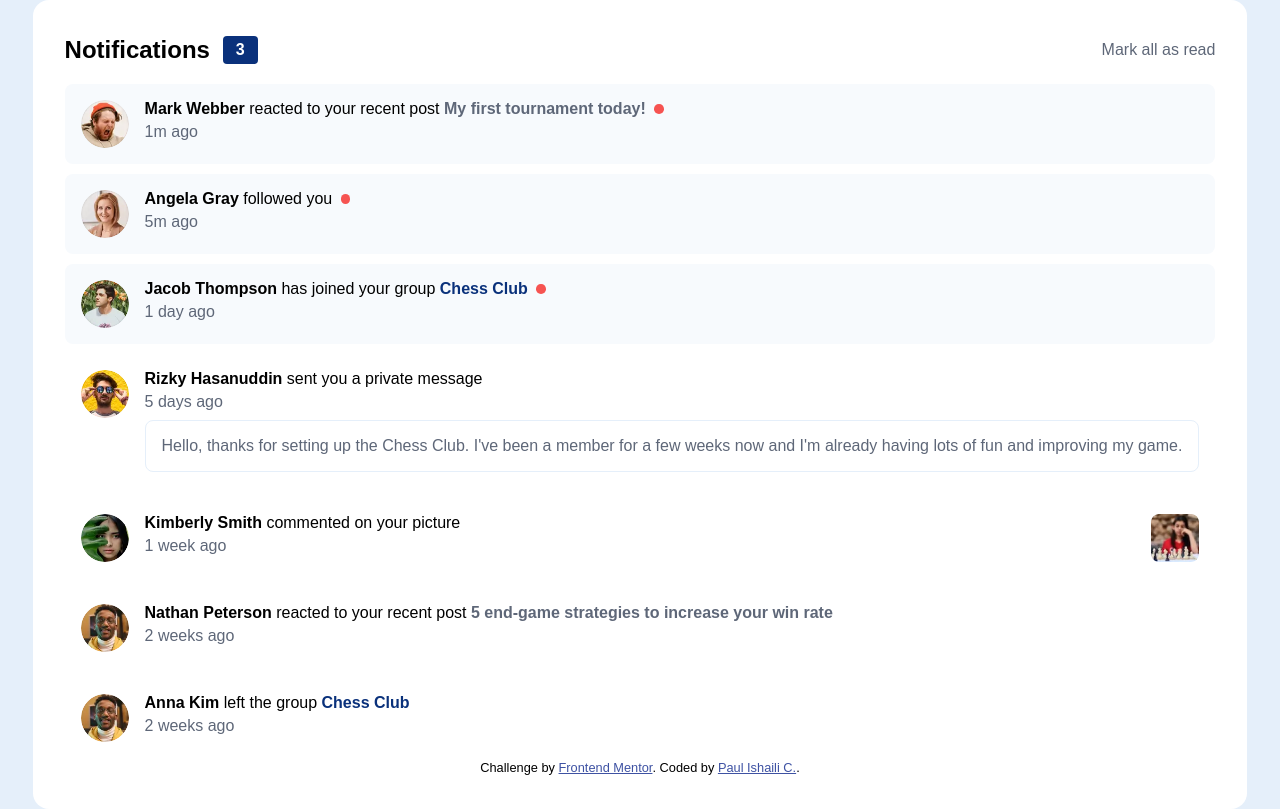
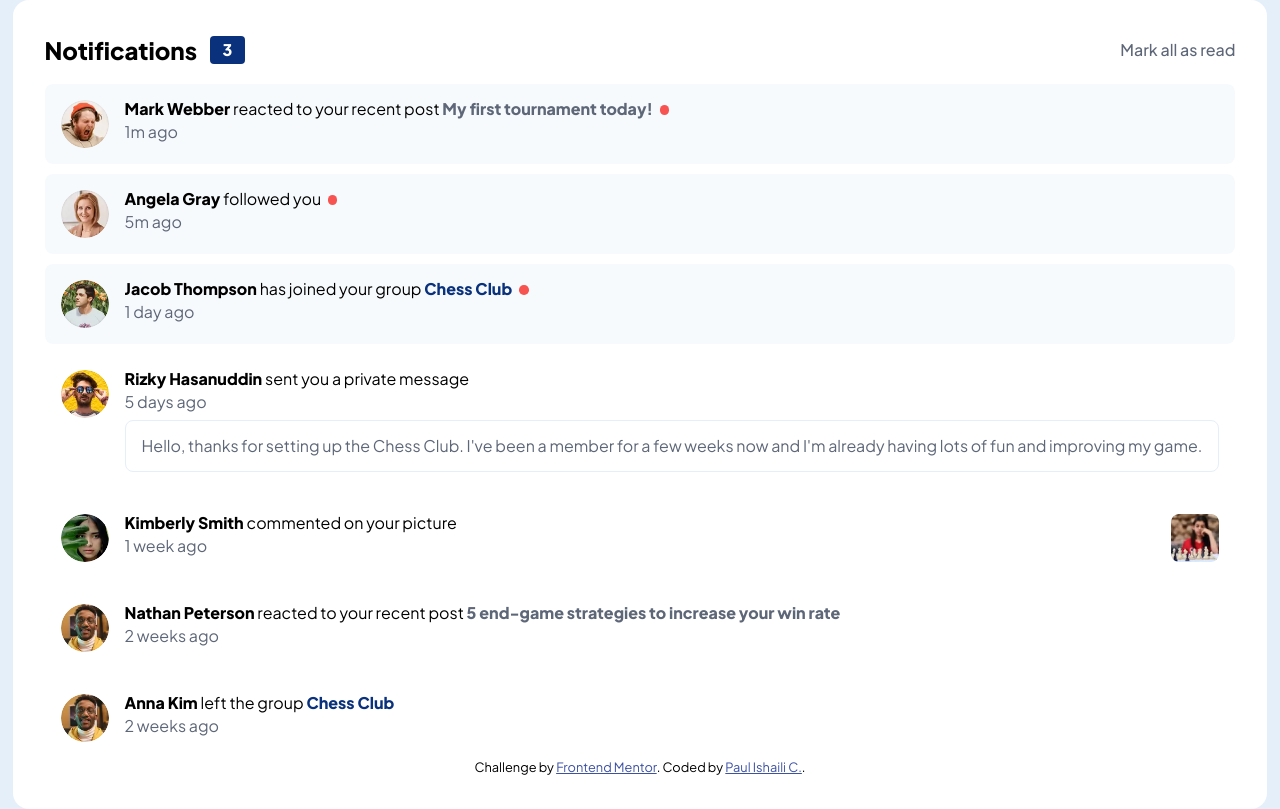
Before and after one commit to mrpaulishaili/fm-notification-page, a plain HTML site: page index.html in a window 1280 px wide. Drawn offline with Linux system fonts and the light colour scheme.

Commit message:
Added Google Local fonts

```diff
--- a/src/scss/main.scss
+++ b/src/scss/main.scss
@@ -14,6 +14,45 @@
   //   Media Queries Variables
   --Mobile: 375px;
   --Desktop: 1440px;
+}
+
+// Fontface
+
+/* plus-jakarta-sans-regular - latin */
+@font-face {
+  font-family: 'Plus Jakarta Sans';
+  font-style: normal;
+  font-weight: 400;
+  src: local(''),
+    url('../../assets/fonts/plus-jakarta-sans-v3-latin-regular.woff2')
+      format('woff2'),
+    /* Chrome 26+, Opera 23+, Firefox 39+ */
+      url('../../assets/fonts/plus-jakarta-sans-v3-latin-regular.woff')
+      format('woff'); /* Chrome 6+, Firefox 3.6+, IE 9+, Safari 5.1+ */
+}
+/* plus-jakarta-sans-500 - latin */
+@font-face {
+  font-family: 'Plus Jakarta Sans';
+  font-style: normal;
+  font-weight: 500;
+  src: local(''),
+    url('../../assets/fonts/plus-jakarta-sans-v3-latin-500.woff2')
+      format('woff2'),
+    /* Chrome 26+, Opera 23+, Firefox 39+ */
+      url('../../assets/fonts/plus-jakarta-sans-v3-latin-500.woff')
+      format('woff'); /* Chrome 6+, Firefox 3.6+, IE 9+, Safari 5.1+ */
+}
+/* plus-jakarta-sans-800 - latin */
+@font-face {
+  font-family: 'Plus Jakarta Sans';
+  font-style: normal;
+  font-weight: 800;
+  src: local(''),
+    url('../../assets/fonts/plus-jakarta-sans-v3-latin-800.woff2')
+      format('woff2'),
+    /* Chrome 26+, Opera 23+, Firefox 39+ */
+      url('../../assets/fonts/plus-jakarta-sans-v3-latin-800.woff')
+      format('woff'); /* Chrome 6+, Firefox 3.6+, IE 9+, Safari 5.1+ */
 }
 
 // Mixins
```
Also changed, not shown: assets/fonts/PlusJakartaSans-VariableFont_wght.ttf (deleted), assets/fonts/plus-jakarta-sans-v3-latin-500.woff (added), assets/fonts/plus-jakarta-sans-v3-latin-500.woff2 (added), assets/fonts/plus-jakarta-sans-v3-latin-800.woff (added), assets/fonts/plus-jakarta-sans-v3-latin-800.woff2 (added), assets/fonts/plus-jakarta-sans-v3-latin-regular.woff (added), assets/fonts/plus-jakarta-sans-v3-latin-regular.woff2 (added), assets/fonts/static/PlusJakartaSans-ExtraBold.ttf (deleted), assets/fonts/static/PlusJakartaSans-Medium.ttf (deleted), src/css/main.css, 2 other files.
